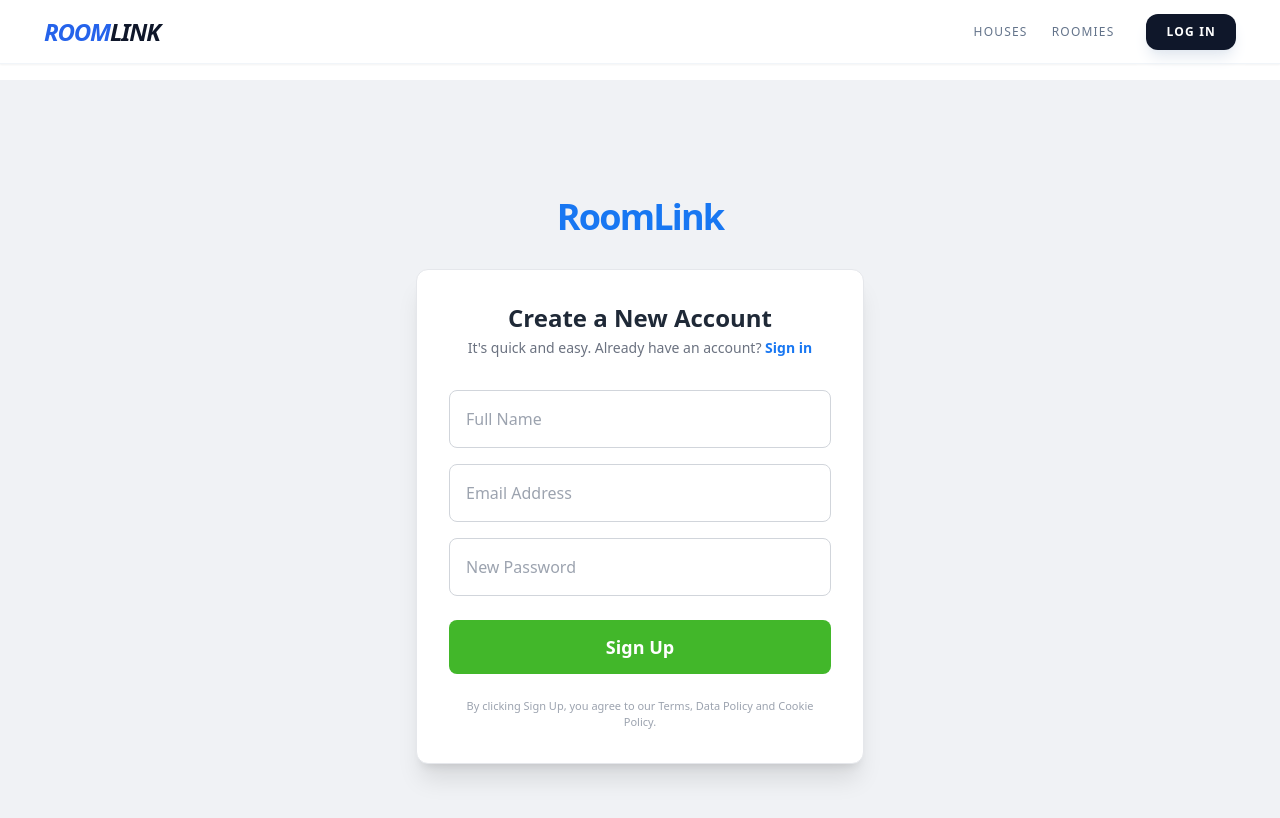
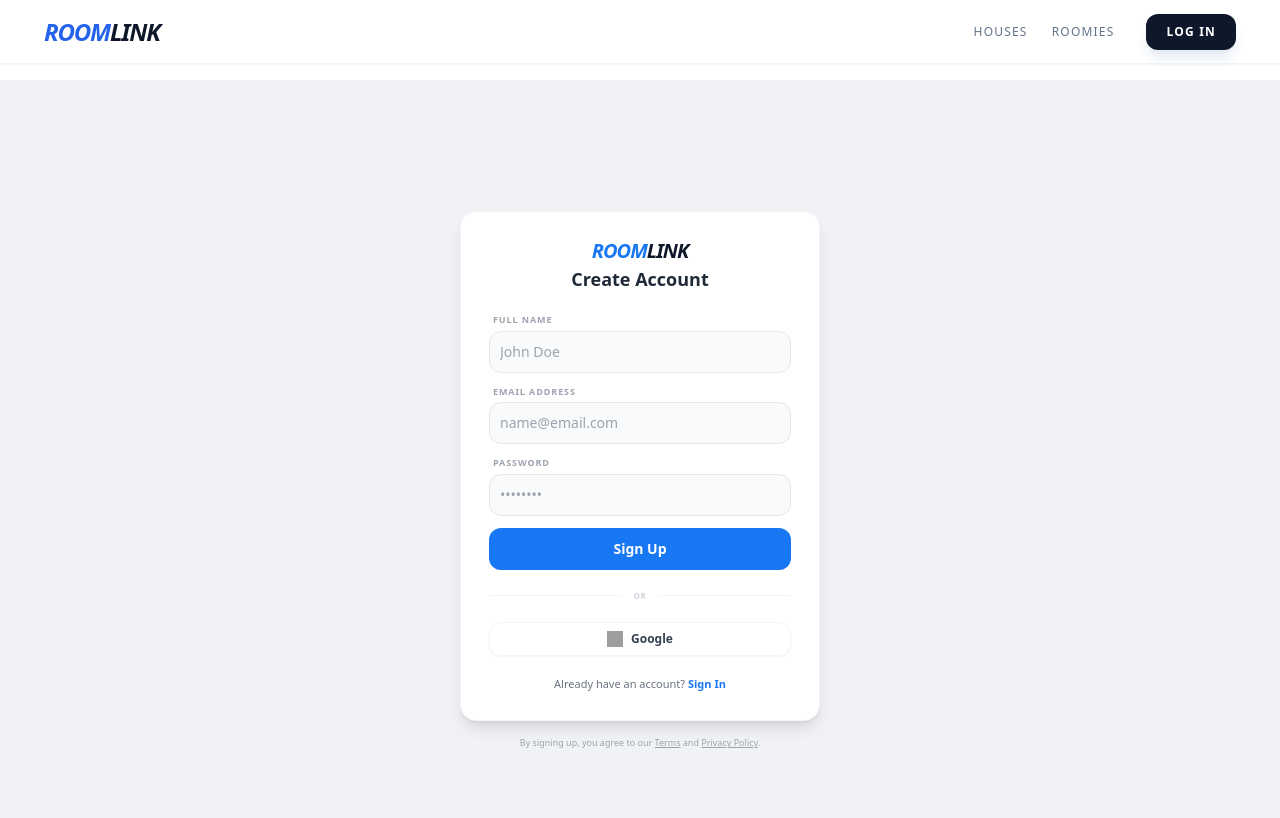
Before and after one commit to simon9-cell/Roomlink, a React (Vite) app: page /signup in a window 1280 px wide. Shown: the top 818 px of the page. Built offline with nearby package versions, Linux system fonts and the light colour scheme; no server answers; grey boxes are pictures that could not be loaded.

Commit message:
Refactor: portable auth UI,Google logic, and dashboard routing

```diff
--- a/package.json
+++ b/package.json
@@ -10,6 +10,7 @@
     "preview": "vite preview"
   },
   "dependencies": {
+    "lucide-react": "^0.563.0",
     "react": "^19.2.0",
     "react-dom": "^19.2.0",
     "react-icons": "^5.5.0",
--- a/src/pages/Dashboard.jsx
+++ b/src/pages/Dashboard.jsx
@@ -5,7 +5,7 @@ import { ToastContainer, toast } from "react-toastify";
 import "react-toastify/dist/ReactToastify.css";
 
 const Dashboard = () => {
-  const { userProfile, session, signOut } = useAuth();
+  const { user, session, signOutUser, userName } = useAuth();
 
   const [view, setView] = useState("menu");
   const [loading, setLoading] = useState(false);
@@ -223,7 +223,7 @@ const Dashboard = () => {
 
   const handleSignOut = async () => {
   try {
-    await signOut(); // your existing signOut function
+    await signOutUser(); // your existing signOut function
     toast.success("Signed out successfully");
   } catch (error) {
     console.error(error.message);
@@ -268,7 +268,7 @@ const Dashboard = () => {
             <p className="text-gray-400 text-sm">
               Welcome back,{" "}
               <span className="font-bold text-white">
-                {userProfile?.full_name || "User"}
+                {user ? (userName !== "User" ? userName : "User") : "Guest"}
               </span>
             </p>
           </div>
--- a/src/pages/SignIn.jsx
+++ b/src/pages/SignIn.jsx
@@ -5,9 +5,12 @@ import { useAuth } from "../context/AuthContext";
 const SignIn = () => {
   const [email, setEmail] = useState("");
   const [password, setPassword] = useState("");
+  const [showPassword, setShowPassword] = useState(false);
   const [loading, setLoading] = useState(false);
+  const [googleLoading, setGoogleLoading] = useState(false);
   const [error, setError] = useState(null);
-  const { signInUser } = useAuth();
+
+  const { signInUser, signInWithGoogle } = useAuth();
   const navigate = useNavigate();
 
   const handleSubmit = async (e) => {
@@ -18,84 +21,124 @@ const SignIn = () => {
       const result = await signInUser(email, password);
       if (!result.success) {
         setError(result.error.message);
-        setLoading(false);
         return;
       }
       navigate("/dashboard");
-    } catch (error) {
-      setError("An Error Occurred, please try again");
+    } catch (err) {
+      setError("Invalid credentials.");
     } finally {
       setLoading(false);
     }
   };
 
+  const handleGoogleSignIn = async () => {
+    setGoogleLoading(true);
+    setError(null);
+    try {
+      await signInWithGoogle();
+    } catch (err) {
+      setError("Google connection failed.");
+      setGoogleLoading(false);
+    }
+  };
+
   return (
-    // Background is now a soft Facebook gray (#F0F2F5)
-    <div className="min-h-screen flex flex-col items-center justify-center bg-[#F0F2F5] px-6 py-12">
-      {/* Brand Label Above Card */}
-      <h1 className="text-blue-600 tracking-tighter font-black text-2xl uppercase italic">
+    <div className="min-h-screen w-full bg-[#F0F2F5] flex flex-col items-center justify-center p-4">
+
+      {/* Reduced max-width to 360px for a more "portable" feel */}
+      <div className="w-full max-w-[360px] bg-white rounded-2xl shadow-lg border border-gray-100 overflow-hidden">
+        <div className="p-5 sm:p-7">
+
+          {/* Tighter Branding Section */}
+          <div className="text-center mb-5">
+            <Link to="/" className="inline-block mb-1 hover:opacity-80 transition-opacity">
+              <h1 className="text-[#1877F2] tracking-tighter font-black text-xl uppercase italic leading-none">
                 Room<span className="text-slate-900">Link</span>
               </h1>
+            </Link>
+            <h2 className="text-lg font-bold text-gray-800">Welcome Back</h2>
+          </div>
 
-      <div className="max-w-md w-full bg-white p-8 rounded-xl shadow-xl border border-gray-200">
-        <h2 className="text-2xl font-bold text-gray-800 text-center mb-1">
-          Log Into RoomLink
-        </h2>
-        <p className="text-gray-500 mb-8 text-center text-sm">
-          New here?{" "}
-          <Link
-            className="text-[#1877F2] font-bold hover:underline"
-            to="/signup"
-          >
-            Create an account
-          </Link>
-        </p>
-
-        <form onSubmit={handleSubmit} className="flex flex-col gap-4">
+          <form onSubmit={handleSubmit} className="space-y-3">
+            {/* Compact Email Field */}
+            <div>
+              <label className="block text-[9px] font-black text-gray-400 uppercase tracking-widest mb-1 ml-1">
+                Email
+              </label>
               <input
                 type="email"
-            placeholder="Email address"
-            // High contrast: Gray border, white background, dark text
-            className="p-4 rounded-lg bg-white border border-gray-300 text-gray-900 focus:outline-none focus:ring-2 focus:ring-[#1877F2] focus:border-transparent transition-all"
+                value={email}
                 onChange={(e) => setEmail(e.target.value)}
-            autoComplete="off"
+                className="w-full p-2.5 rounded-xl bg-gray-50 border border-gray-200 text-gray-900 focus:outline-none focus:ring-1 focus:ring-[#1877F2] text-sm"
+                placeholder="name@email.com"
                 required
               />
+            </div>
 
+            {/* Compact Password Field */}
+            <div>
+              <label className="block text-[9px] font-black text-gray-400 uppercase tracking-widest mb-1 ml-1">
+                Password
+              </label>
+              <div className="relative">
                 <input
-            type="password"
-            placeholder="Password"
-            className="p-4 rounded-lg bg-white border border-gray-300 text-gray-900 focus:outline-none focus:ring-2 focus:ring-[#1877F2] focus:border-transparent transition-all"
+                  type={showPassword ? "text" : "password"}
+                  value={password}
                   onChange={(e) => setPassword(e.target.value)}
-            autoComplete="off"
+                  className="w-full p-2.5 rounded-xl bg-gray-50 border border-gray-200 text-gray-900 focus:outline-none focus:ring-1 focus:ring-[#1877F2] text-sm"
+                  placeholder="••••••••"
                   required
                 />
+                <button
+                  type="button"
+                  onClick={() => setShowPassword(!showPassword)}
+                  className="absolute right-2 top-1/2 -translate-y-1/2 p-1.5 text-gray-400"
+                >
+                  {showPassword ? (
+                    <svg className="w-4 h-4" fill="none" stroke="currentColor" viewBox="0 0 24 24"><path strokeLinecap="round" strokeLinejoin="round" strokeWidth="2" d="M13.875 18.825A10.05 10.05 0 0112 19c-4.478 0-8.268-2.943-9.543-7a9.97 9.97 0 011.563-3.029m5.858.908a3 3 0 114.243 4.243M9.878 9.878l4.242 4.242M9.88 9.88l-3.29-3.29m7.532 7.532l3.29 3.29M3 3l18 18" /></svg>
+                  ) : (
+                    <svg className="w-4 h-4" fill="none" stroke="currentColor" viewBox="0 0 24 24"><path strokeLinecap="round" strokeLinejoin="round" strokeWidth="2" d="M15 12a3 3 0 11-6 0 3 3 0 016 0z" /><path strokeLinecap="round" strokeLinejoin="round" strokeWidth="2" d="M2.458 12C3.732 7.943 7.523 5 12 5c4.478 0 8.268 2.943 9.542 7-1.274 4.057-5.064 7-9.542 7-4.477 0-8.268-2.943-9.542-7z" /></svg>
+                  )}
+                </button>
+              </div>
+            </div>
 
             <button
               type="submit"
-            // Facebook Blue Button
-            className={`mt-2 text-white font-black py-3 rounded-lg text-lg transition-all ${
-              loading
-                ? "bg-gray-400 cursor-not-allowed"
-                : "bg-[#1877F2] hover:bg-[#166fe5] active:scale-[0.98]"
-            }`}
+              disabled={loading || googleLoading}
+              className="w-full bg-[#1877F2] text-white font-bold py-2.5 rounded-xl text-sm hover:brightness-105 active:scale-[0.98] transition-all disabled:bg-gray-300 mt-1"
             >
-            {loading ? "Logging in..." : "Log In"}
+              {loading ? "..." : "Log In"}
             </button>
           </form>
 
-        <div className="border-t border-gray-200 mt-6 pt-6">
-          <p className="text-center text-gray-400 text-xs italic">
-            Secure login powered by Supabase
+          {/* Minimalist Divider */}
+          <div className="flex items-center my-5">
+            <div className="flex-1 h-px bg-gray-100"></div>
+            <span className="px-3 text-gray-300 text-[8px] font-black uppercase tracking-widest">OR</span>
+            <div className="flex-1 h-px bg-gray-100"></div>
+          </div>
+
+          {/* Slim Google Button */}
+          <button
+            onClick={handleGoogleSignIn}
+            className="w-full flex items-center justify-center gap-2 p-2 border border-gray-100 rounded-xl bg-white hover:bg-gray-50 transition-all font-bold text-gray-700 text-xs shadow-sm"
+          >
+            <img src="https://www.gstatic.com/firebasejs/ui/2.0.0/images/auth/google.svg" alt="G" className="w-4 h-4" />
+            Google
+          </button>
+
+          {error && (
+            <p className="mt-3 text-center text-[10px] font-bold text-red-500">{error}</p>
+          )}
+
+          <p className="text-center mt-5 text-gray-500 text-[11px]">
+            New here?{" "}
+            <Link to="/signup" className="text-[#1877F2] font-black hover:underline">
+              Create Account
+            </Link>
           </p>
         </div>
-
-        {error && (
-          <div className="bg-red-50 border border-red-200 mt-4 py-3 px-3 rounded-lg flex items-center gap-2">
-            <span className="text-red-600 font-bold">⚠️</span>
-            <p className="text-red-600 text-sm font-medium">{error}</p>
-          </div>
-        )}
       </div>
     </div>
   );
--- a/src/pages/SignUp.jsx
+++ b/src/pages/SignUp.jsx
@@ -1,4 +1,3 @@
-
 import { useState } from "react";
 import { Link, useNavigate } from "react-router-dom";
 import { useAuth } from "../context/AuthContext";
@@ -8,8 +7,10 @@ const SignUp = () => {
   const [password, setPassword] = useState("");
   const [name, setName] = useState("");
   const [loading, setLoading] = useState(false);
+  const [googleLoading, setGoogleLoading] = useState(false);
   const [error, setError] = useState(null);
-  const { signUpNewUser } = useAuth();
+
+  const { signUpNewUser, signInWithGoogle } = useAuth();
   const navigate = useNavigate();
 
   const handleSubmit = async (e) => {
@@ -23,78 +24,137 @@ const SignUp = () => {
         setLoading(false);
         return;
       }
-      // Note: Supabase usually requires email confirmation.
-      // If you haven't turned that off in Supabase settings,
-      // navigate('/dashboard') might show an empty session.
-      navigate('/dashboard');
-    } catch (error) {
-      setError("An error occurred during sign up. Please try again.");
+      navigate("/dashboard");
+    } catch (err) {
+      setError("Sign up failed. Please try again.");
     } finally {
       setLoading(false);
     }
   };
 
+  const handleGoogleSignIn = async () => {
+    setGoogleLoading(true);
+    setError(null);
+    try {
+      await signInWithGoogle();
+    } catch (err) {
+      setError("Google connection failed.");
+      setGoogleLoading(false);
+    }
+  };
+
   return (
-    // Background: Facebook Light Gray (#F0F2F5)
-    <div className="min-h-screen flex flex-col items-center justify-center bg-[#F0F2F5] px-6 py-12">
+    <div className="min-h-screen w-full bg-[#F0F2F5] flex flex-col items-center justify-center p-4">
 
-      {/* Brand Header */}
-      <Link to="/" className="mb-8">
-        <h1 className="text-4xl font-black text-[#1877F2] tracking-tighter">RoomLink</h1>
+      {/* Compact Card (360px width) */}
+      <div className="w-full max-w-[360px] bg-white rounded-2xl shadow-lg border border-gray-100 overflow-hidden">
+        <div className="p-5 sm:p-7">
+
+          {/* INTERNAL BRANDING */}
+          <div className="text-center mb-5">
+            <Link to="/" className="inline-block mb-1 hover:opacity-80 transition-opacity">
+              <h1 className="text-[#1877F2] tracking-tighter font-black text-xl uppercase italic leading-none">
+                Room<span className="text-slate-900">Link</span>
+              </h1>
             </Link>
+            <h2 className="text-lg font-bold text-gray-800">Create Account</h2>
+          </div>
 
-      <div className="max-w-md w-full bg-white p-8 rounded-xl shadow-xl border border-gray-200">
-        <h2 className="text-2xl font-bold text-gray-800 text-center mb-1">Create a New Account</h2>
-        <p className="text-gray-500 mb-8 text-center text-sm">
-          It's quick and easy. Already have an account? <Link className="text-[#1877F2] font-bold hover:underline" to='/signin'>Sign in</Link>
-        </p>
-
-        <form onSubmit={handleSubmit} className="flex flex-col gap-4">
+          <form onSubmit={handleSubmit} className="space-y-3">
+            {/* Full Name Field */}
+            <div>
+              <label className="block text-[9px] font-black text-gray-400 uppercase tracking-widest mb-1 ml-1">
+                Full Name
+              </label>
               <input
                 type="text"
-            placeholder="Full Name"
-            className="p-4 rounded-lg bg-white border border-gray-300 text-gray-900 focus:outline-none focus:ring-2 focus:ring-[#1877F2] focus:border-transparent transition-all"
+                value={name}
                 onChange={(e) => setName(e.target.value)}
+                className="w-full p-2.5 rounded-xl bg-gray-50 border border-gray-200 text-gray-900 focus:outline-none focus:ring-1 focus:ring-[#1877F2] text-sm"
+                placeholder="John Doe"
                 required
               />
+            </div>
+
+            {/* Email Field */}
+            <div>
+              <label className="block text-[9px] font-black text-gray-400 uppercase tracking-widest mb-1 ml-1">
+                Email Address
+              </label>
               <input
                 type="email"
-            placeholder="Email Address"
-            className="p-4 rounded-lg bg-white border border-gray-300 text-gray-900 focus:outline-none focus:ring-2 focus:ring-[#1877F2] focus:border-transparent transition-all"
+                value={email}
                 onChange={(e) => setEmail(e.target.value)}
+                className="w-full p-2.5 rounded-xl bg-gray-50 border border-gray-200 text-gray-900 focus:outline-none focus:ring-1 focus:ring-[#1877F2] text-sm"
+                placeholder="name@email.com"
                 required
               />
+            </div>
+
+            {/* Password Field */}
+            <div>
+              <label className="block text-[9px] font-black text-gray-400 uppercase tracking-widest mb-1 ml-1">
+                Password
+              </label>
               <input
                 type="password"
-            placeholder="New Password"
-            className="p-4 rounded-lg bg-white border border-gray-300 text-gray-900 focus:outline-none focus:ring-2 focus:ring-[#1877F2] focus:border-transparent transition-all"
+                value={password}
                 onChange={(e) => setPassword(e.target.value)}
+                className="w-full p-2.5 rounded-xl bg-gray-50 border border-gray-200 text-gray-900 focus:outline-none focus:ring-1 focus:ring-[#1877F2] text-sm"
+                placeholder="••••••••"
                 required
               />
+            </div>
 
             <button
               type="submit"
-            className={`mt-2 text-white font-black py-3 rounded-lg text-lg transition-all ${
-              loading
-                ? "bg-gray-400 cursor-not-allowed"
-                : "bg-[#42b72a] hover:bg-[#36a420] active:scale-[0.98]"
-            }`}
+              disabled={loading || googleLoading}
+              className="w-full bg-[#1877F2] text-white font-bold py-2.5 rounded-xl text-sm hover:brightness-105  active:scale-[0.98] transition-all disabled:bg-gray-300 mt-1"
             >
-            {loading ? "Creating Account..." : "Sign Up"}
+              {loading ? "..." : "Sign Up"}
             </button>
           </form>
 
+          {/* Minimalist Divider */}
+          <div className="flex items-center my-5">
+            <div className="flex-1 h-px bg-gray-100"></div>
+            <span className="px-3 text-gray-300 text-[8px] font-black uppercase tracking-widest">OR</span>
+            <div className="flex-1 h-px bg-gray-100"></div>
+          </div>
+
+          {/* Slim Google Button */}
+          <button
+            onClick={handleGoogleSignIn}
+            disabled={loading || googleLoading}
+            className="w-full flex items-center justify-center gap-2 p-2 border border-gray-100 rounded-xl bg-white hover:bg-gray-50 transition-all font-bold text-gray-700 text-xs shadow-sm"
+          >
+            <img
+              src="https://www.gstatic.com/firebasejs/ui/2.0.0/images/auth/google.svg"
+              alt="G"
+              className="w-4 h-4"
+            />
+            {googleLoading ? "..." : "Google"}
+          </button>
+
           {error && (
-          <div className="bg-red-50 border border-red-200 mt-4 py-3 px-3 rounded-lg flex items-center gap-2">
-            <span className="text-red-600 font-bold">⚠️</span>
-            <p className="text-red-600 text-sm font-medium">{error}</p>
-          </div>
+            <p className="mt-3 text-center text-[10px] font-bold text-red-500 leading-tight">
+              {error}
+            </p>
           )}
 
-        <p className="text-[11px] text-gray-400 text-center mt-6">
-          By clicking Sign Up, you agree to our Terms, Data Policy and Cookie Policy.
+          <p className="text-center mt-5 text-gray-500 text-[11px]">
+            Already have an account?{" "}
+            <Link to="/signin" className="text-[#1877F2] font-black hover:underline">
+              Sign In
+            </Link>
           </p>
         </div>
+      </div>
+
+      {/* Policy Text - Outside card to keep card short */}
+      <p className="max-w-[300px] text-[9px] text-gray-400 text-center mt-4 leading-tight">
+        By signing up, you agree to our <span className="underline cursor-pointer">Terms</span> and <span className="underline cursor-pointer">Privacy Policy</span>.
+      </p>
     </div>
   );
 };
```
Also changed, not shown: src/components/PrivateRoutes.jsx (+18 -6 lines), src/context/AuthContext.jsx (+111 -157 lines), 1 other file (tests, documents, lock files or other folders). Lines whose indentation alone changed are shown as unchanged.
